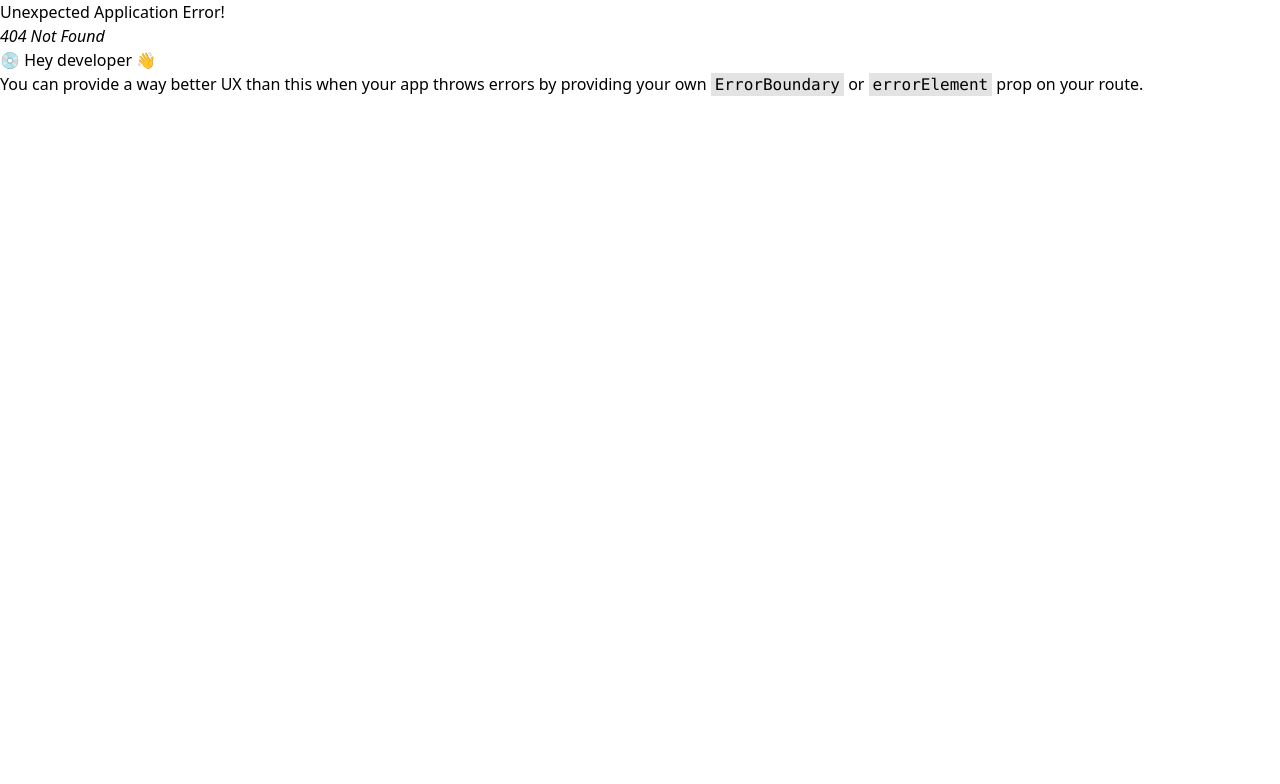
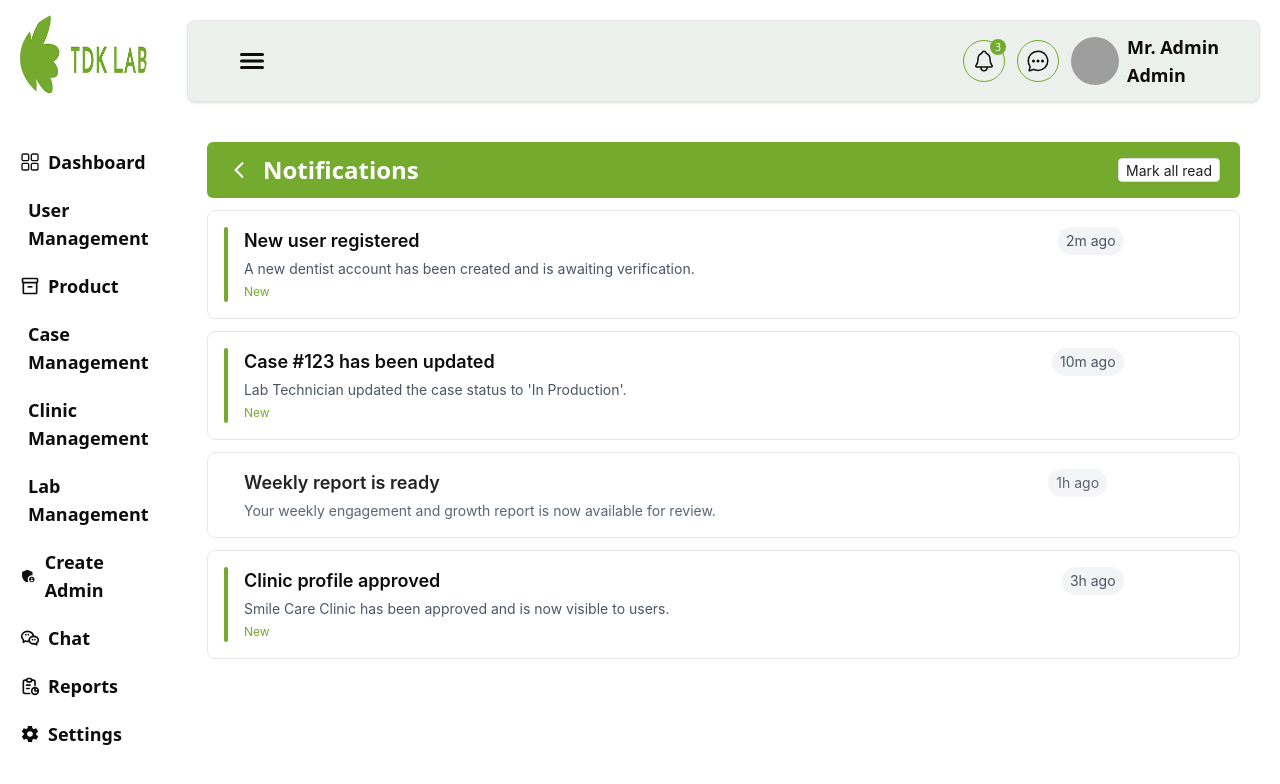
Before and after one commit to TAIJULAMAN/nicheLine-messaging-app-dashboard, a React (Vite) app: page /notifications in a window 1280 px wide. Before the commit this address had no page. Shown: the top 784 px of the page. Built offline with nearby package versions, Linux system fonts and the light colour scheme; grey boxes are pictures that could not be loaded.

Commit message:
dashboard layout

```diff
--- /dev/null
+++ b/src/pages/Notifications/Notifications.jsx
@@ -0,0 +1,99 @@
+import { useState, useMemo } from "react";
+import { ConfigProvider, List, Badge, Button } from "antd";
+import { IoChevronBack } from "react-icons/io5";
+import { useNavigate } from "react-router-dom";
+
+export default function Notifications() {
+  const navigate = useNavigate();
+  const [items, setItems] = useState([
+    { id: 1, title: "New user registered", time: "2m ago", read: false, description: "A new dentist account has been created and is awaiting verification." },
+    { id: 2, title: "Case #123 has been updated", time: "10m ago", read: false, description: "Lab Technician updated the case status to 'In Production'." },
+    { id: 3, title: "Weekly report is ready", time: "1h ago", read: true, description: "Your weekly engagement and growth report is now available for review." },
+    { id: 4, title: "Clinic profile approved", time: "3h ago", read: false, description: "Smile Care Clinic has been approved and is now visible to users." },
+  ]);
+
+
+  const markRead = (id, read = true) => {
+    setItems(prev => prev.map(i => (i.id === id ? { ...i, read } : i)));
+  };
+  const markAllRead = () => setItems(prev => prev.map(i => ({ ...i, read: true })));
+  const clearAll = () => setItems([]);
+
+  // Clicking an item card will mark it as read
+
+  return (
+    <div className="p-5">
+      <div className="bg-[#74AA2E] px-5 py-3 rounded-md mb-3 flex items-center gap-3">
+        <button
+          onClick={() => navigate(-1)}
+          className="text-white hover:opacity-90 transition"
+          aria-label="Go back"
+        >
+          <IoChevronBack className="w-6 h-6" />
+        </button>
+        <h1 className="text-white text-2xl font-bold">Notifications</h1>
+        <div className="ml-auto flex items-center gap-2">
+          {/* <Badge count={unreadCount} size="small" color="#fff" style={{ color: '#74AA2E' }}>
+            <span className="text-white text-sm">Unread</span>
+          </Badge> */}
+          <Button onClick={markAllRead} size="small">Mark all read</Button>
+          {/* <Button onClick={clearAll} danger size="small">Clear all</Button> */}
+        </div>
+      </div>
+
+      <ConfigProvider
+        theme={{
+          components: {
+            List: {
+              colorPrimary: "#74AA2E",
+            },
+          },
+        }}
+      >
+        <div className="bg-transparent">
+          <List
+            split={false}
+            dataSource={items}
+            renderItem={(item) => (
+              <div
+                onClick={() => !item.read && markRead(item.id, true)}
+                className={`group flex items-start justify-between gap-4 p-4 border border-gray-200 bg-white rounded-lg mb-3 transition hover:shadow-sm cursor-pointer ${
+                  item.read ? "opacity-90" : ""
+                }`}
+              >
+                {/* Unread Accent Bar */}
+                <div className={`w-1 rounded-full self-stretch ${item.read ? "bg-transparent" : "bg-[#74AA2E]"}`} />
+
+                {/* Content */}
+                <div className="flex-1">
+                  <div className="flex items-center justify-between">
+                    <h4 className="text-base md:text-lg font-semibold text-[#0D0D0D]">{item.title}</h4>
+                    <span className="text-xs md:text-sm bg-gray-100 text-gray-600 px-2 py-1 rounded-full shrink-0">{item.time}</span>
+                  </div>
+                  {item.description && (
+                    <p className="text-gray-600 text-sm mt-1 pr-2">{item.description}</p>
+                  )}
+                  {!item.read && (
+                    <p className="text-[12px] text-[#74AA2E] mt-1">New</p>
+                  )}
+                </div>
+
+                {/* Actions (show on hover) */}
+                <div className="flex items-center gap-2 opacity-100 md:opacity-0 md:group-hover:opacity-100 transition" onClick={(e) => e.stopPropagation()}>
+                  {item.read ? (
+                    <Button size="small" onClick={() => markRead(item.id, false)}>Mark unread</Button>
+                  ) : (
+                    <Button size="small" type="primary" style={{ background: '#74AA2E' }} onClick={() => markRead(item.id, true)}>Mark read</Button>
+                  )}
+                </div>
+              </div>
+            )}
+          />
+          {items.length === 0 && (
+            <div className="text-center text-gray-500 py-10">No notifications</div>
+          )}
+        </div>
+      </ConfigProvider>
+    </div>
+  );
+}
--- a/src/routes/Routes.jsx
+++ b/src/routes/Routes.jsx
@@ -10,6 +10,7 @@ import TermsCondition from "../pages/Terms Condition/TermsCondition";
 import UserDetails from "../pages/userDetails/UserDetails";
 import CreateUser from "../pages/userDetails/CreateUser";
 import AddClinic from "../pages/Add Clinic/AddClinic";
+import Notifications from "../pages/Notifications/Notifications";
 import ProfilePage from "../pages/profile/ProfilePage";
 import Chat from "../pages/Chat/Chat";
 import MediaSocial from "../pages/Media&Social/MediaSocial";
@@ -57,6 +58,10 @@ const router = createBrowserRouter([
       {
         path: "/user-details",
         element: <UserDetails />,
+      },
+      {
+        path: "/notifications",
+        element: <Notifications />,
       },
       {
         path: "/create-user",
--- a/src/shared/MainHeader/MainHeader.jsx
+++ b/src/shared/MainHeader/MainHeader.jsx
@@ -1,14 +1,14 @@
 /* eslint-disable react/prop-types */
 
 import { useNavigate } from "react-router-dom";
-import { IoLogOutOutline, IoMenu } from "react-icons/io5";
+import { IoLogOutOutline, IoMenu, IoNotificationsOutline, IoChatbubbleEllipsesOutline } from "react-icons/io5";
 
 const MainHeader = ({ toggleSidebar }) => {
   const navigate = useNavigate();
 
   return (
     <div className="relative w-full px-5">
-      <header className="bg-[#EDF1ED] shadow-sm">
+      <header className="bg-[#EDF1ED] shadow-sm rounded-lg border border-[#E5E7EB] overflow-hidden">
         <div className="flex justify-between items-center px-5 md:px-10 h-[80px]">
           <button
             onClick={toggleSidebar}
@@ -17,7 +17,26 @@ const MainHeader = ({ toggleSidebar }) => {
           >
             <IoMenu className="w-8 h-8 text-[#0D0D0D]" />
           </button>
-          <div className="flex">
+          <div className="flex items-center gap-3">
+            {/* Notification */}
+            <button
+              type="button"
+              aria-label="Notifications"
+              onClick={() => navigate('/notifications')}
+              className="relative p-2 rounded-full border border-[#74AA2E] hover:bg-white/60 transition"
+            >
+              <IoNotificationsOutline className="w-6 h-6 text-[#0D0D0D]" />
+              <span className="absolute -top-0.5 -right-0.5 inline-flex h-4 min-w-4 items-center justify-center rounded-full bg-[#74AA2E] text-white text-[10px] px-1 leading-none">3</span>
+            </button>
+            {/* Chat */}
+            <button
+              type="button"
+              aria-label="Open chat"
+              onClick={() => navigate('/chat')}
+              className="p-2 rounded-full border border-[#74AA2E] hover:bg-white/60 transition"
+            >
+              <IoChatbubbleEllipsesOutline className="w-6 h-6 text-[#0D0D0D]" />
+            </button>
             <div
               onClick={() => navigate("/profile")}
               className="flex items-center gap-2 cursor-default"
--- a/src/shared/Sidebar/Sidebar.jsx
+++ b/src/shared/Sidebar/Sidebar.jsx
@@ -46,7 +46,7 @@ const Sidebar = ({ isOpen, toggleSidebar }) => {
           <li
             className={`flex items-center gap-2 cursor-pointer transition-all duration-300 ease-in-out ${
               isActive("/")
-                ? "bg-[#89D0C9] text-white px-3 py-3 rounded-lg"
+                ? "bg-[#74AA2E] text-white px-3 py-3 rounded-lg"
                 : ""
             }`}
           >
@@ -59,7 +59,7 @@ const Sidebar = ({ isOpen, toggleSidebar }) => {
           <li
             className={`flex items-center gap-2 mt-5 cursor-pointer transition-all duration-300 ease-in-out ${
               isActive("/user-details")
-                ? "bg-[#89D0C9] text-white px-3 py-3 rounded-lg"
+                ? "bg-[#74AA2E] text-white px-3 py-3 rounded-lg"
                 : ""
             }`}
           >
@@ -72,7 +72,7 @@ const Sidebar = ({ isOpen, toggleSidebar }) => {
           <li
             className={`flex items-center gap-2 mt-5 cursor-pointer transition-all duration-300 ease-in-out ${
               isActive("/product")
-                ? "bg-[#89D0C9] text-white px-3 py-3 rounded-lg"
+                ? "bg-[#74AA2E] text-white px-3 py-3 rounded-lg"
                 : ""
             }`}
           >
@@ -86,7 +86,7 @@ const Sidebar = ({ isOpen, toggleSidebar }) => {
           <li
             className={`flex items-center gap-2 mt-5 cursor-pointer transition-all duration-300 ease-in-out ${
               isActive("/case-management")
-                ? "bg-[#89D0C9] text-white px-3 py-3 rounded-lg"
+                ? "bg-[#74AA2E] text-white px-3 py-3 rounded-lg"
                 : ""
             }`}
           >
@@ -99,7 +99,7 @@ const Sidebar = ({ isOpen, toggleSidebar }) => {
           <li
             className={`flex items-center gap-2 mt-5 cursor-pointer transition-all duration-300 ease-in-out ${
               isActive("/clinic-management")
-                ? "bg-[#89D0C9] text-white px-3 py-3 rounded-lg"
+                ? "bg-[#74AA2E] text-white px-3 py-3 rounded-lg"
                 : ""
             }`}
           >
@@ -112,7 +112,7 @@ const Sidebar = ({ isOpen, toggleSidebar }) => {
           <li
             className={`flex items-center gap-2 mt-5 cursor-pointer transition-all duration-300 ease-in-out ${
               isActive("/lab-management")
-                ? "bg-[#89D0C9] text-white px-3 py-3 rounded-lg"
+                ? "bg-[#74AA2E] text-white px-3 py-3 rounded-lg"
                 : ""
             }`}
           >
@@ -125,7 +125,7 @@ const Sidebar = ({ isOpen, toggleSidebar }) => {
           <li
             className={`flex items-center gap-2 mt-5 cursor-pointer transition-all duration-300 ease-in-out ${
               isActive("/create-admin")
-                ? "bg-[#89D0C9] text-white px-3 py-3 rounded-lg"
+                ? "bg-[#74AA2E] text-white px-3 py-3 rounded-lg"
                 : ""
             }`}
           >
@@ -139,7 +139,7 @@ const Sidebar = ({ isOpen, toggleSidebar }) => {
           <li
             className={`flex items-center gap-2 mt-5 cursor-pointer transition-all duration-300 ease-in-out ${
               isActive("/chat")
-                ? "bg-[#89D0C9] text-white px-3 py-3 rounded-lg"
+                ? "bg-[#74AA2E] text-white px-3 py-3 rounded-lg"
                 : ""
             }`}
           >
@@ -151,7 +151,7 @@ const Sidebar = ({ isOpen, toggleSidebar }) => {
           <li
             className={`flex items-center gap-2 mt-5 cursor-pointer transition-all duration-300 ease-in-out ${
               isActive("/reports")
-                ? "bg-[#89D0C9] text-white px-3 py-3 rounded-lg"
+                ? "bg-[#74AA2E] text-white px-3 py-3 rounded-lg"
                 : ""
             }`}
           >
@@ -163,7 +163,7 @@ const Sidebar = ({ isOpen, toggleSidebar }) => {
           <li
             className={`flex items-center gap-2 mt-5 cursor-pointer transition-all duration-300 ease-in-out ${
               isActive("/settings")
-                ? "bg-[#89D0C9] text-white px-3 py-3 rounded-lg"
+                ? "bg-[#74AA2E] text-white px-3 py-3 rounded-lg"
                 : ""
             }`}
           >
@@ -176,7 +176,7 @@ const Sidebar = ({ isOpen, toggleSidebar }) => {
       {/* Logout Button */}
       <div className="absolute mt-8 md:mt-20 mmd:mt-20 w-full px-5">
         <Link to="/sign-in">
-          <button className="flex items-center gap-4 w-full py-3 rounded-lg bg-[#89D0C9]  px-3 duration-200 text-white justify-center ">
+          <button className="flex items-center gap-4 w-full py-3 rounded-lg bg-[#74AA2E]  px-3 duration-200 text-white justify-center ">
             <IoLogOutOutline className="w-5 h-5 font-bold" />
             <span>Logout</span>
           </button>
```
